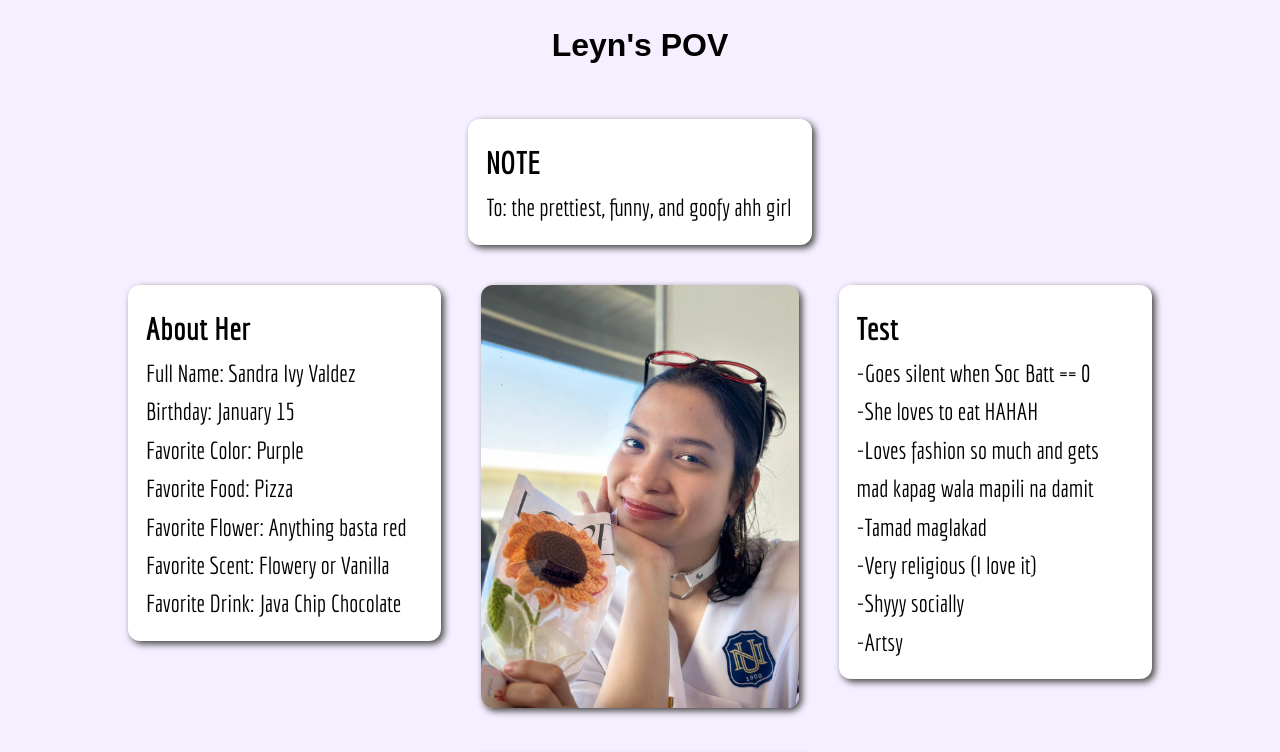
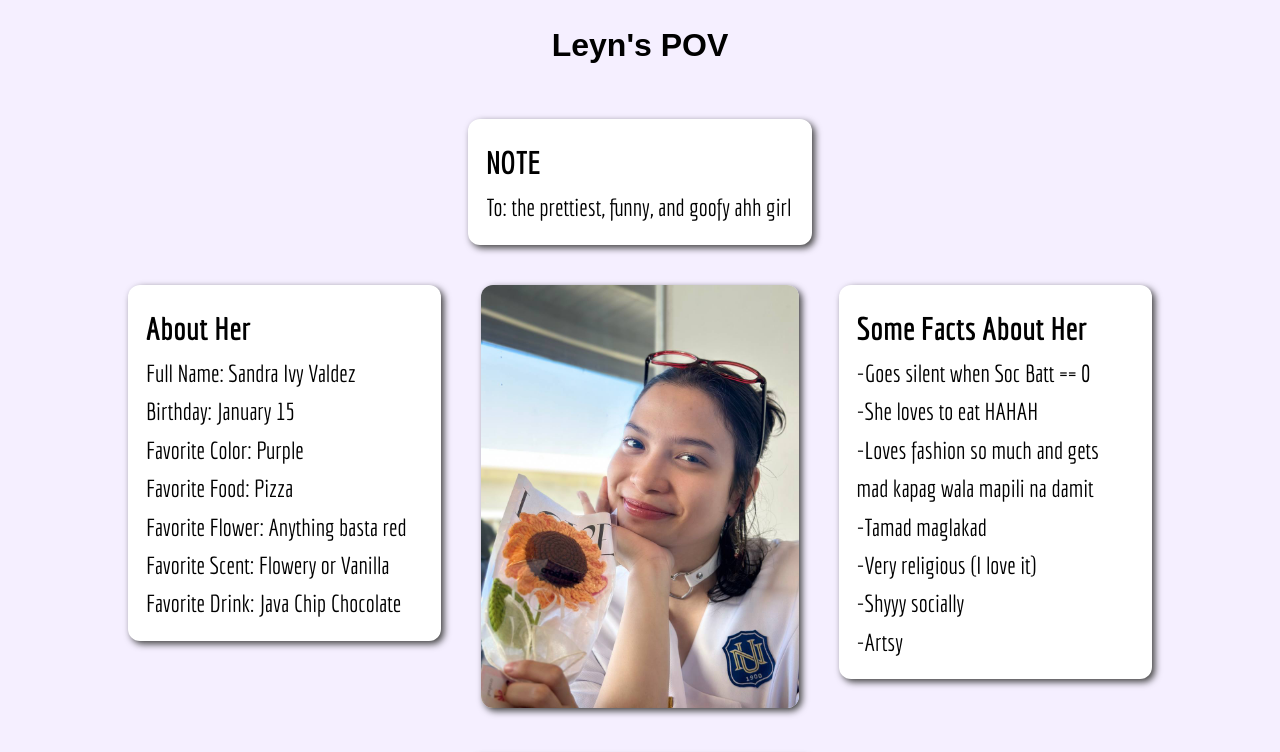
Before and after one commit to JohnlienFalculan/happybirthdaysandy.github.io, a plain HTML site: page home.html in a window 1280 px wide. Shown: the top 752 px of the page. Drawn offline with Linux system fonts and the light colour scheme; a web font is replaced by a local one.

Commit message:
Update home.html

```diff
--- a/home.html
+++ b/home.html
@@ -31,7 +31,7 @@
                 <img src="sandy.jpg" alt="sandy">
             </div>
             <div class="text-container sides">
-                <h1>Test</h1>
+                <h1>Some Facts About Her</h1>
                 <p>-Goes silent when Soc Batt == 0<br>
                     -She loves to eat HAHAH<br>
                     -Loves fashion so much and gets mad kapag wala mapili na damit<br>
```
